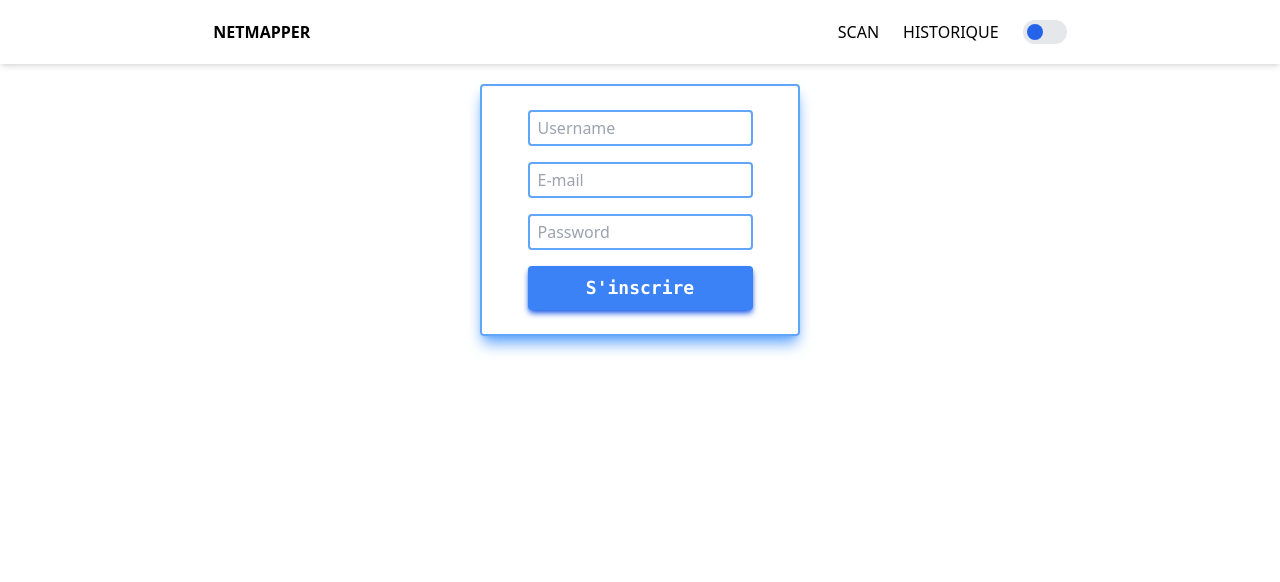
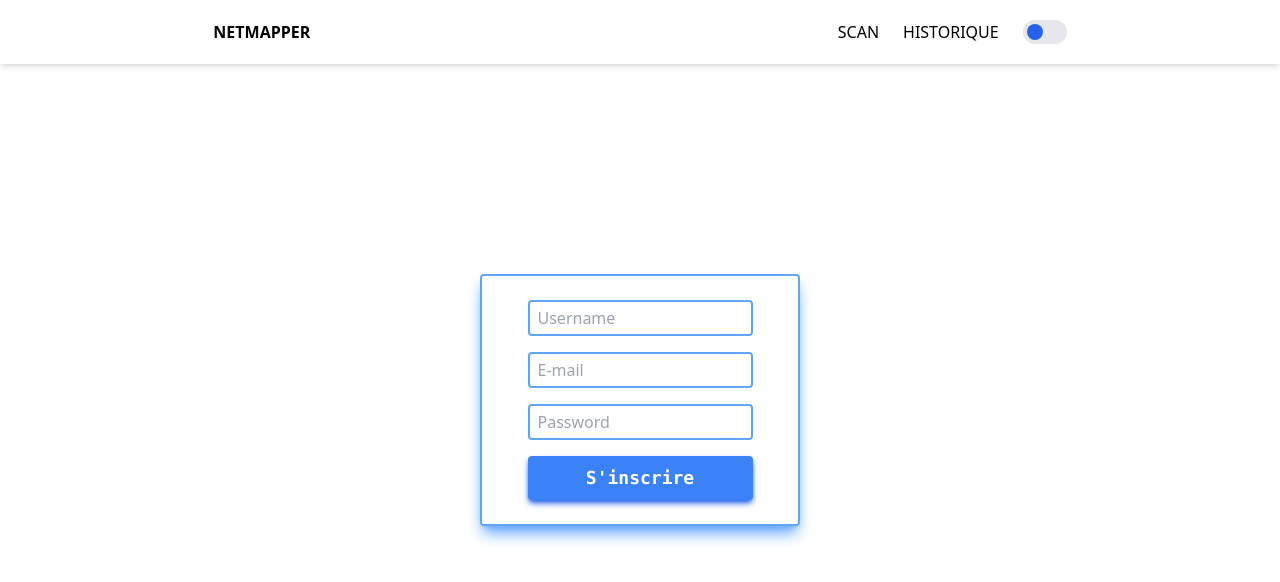
Before and after one commit to Zweird-958/netmapper, a Next.js app: page /sign-up in a window 1280 px wide. Shown: the top 582 px of the page. Built offline with nearby package versions, Linux system fonts and the light colour scheme; no server answers.

Commit message:
AbsoluteDiv Component

```diff
--- a/src/pages/scan.js
+++ b/src/pages/scan.js
@@ -9,6 +9,7 @@ import api from "@/web/services/api"
 import { useState } from "react"
 import * as yup from "yup"
 import { CgSpinner } from "react-icons/cg"
+import AbsoluteDiv from "@/web/components/AbsoluteDiv"
 
 const initialValues = {
   ip: "",
@@ -48,7 +49,7 @@ const Scan = () => {
   return (
     <Page>
       {!currentResult ? (
-        <div className="absolute -z-10 flex h-screen w-full flex-col items-center justify-center">
+        <AbsoluteDiv className="flex-col">
           {isLoading ? (
             <CgSpinner className="h-16 w-16 animate-spin text-blue-700" />
           ) : (
@@ -69,7 +70,7 @@ const Scan = () => {
               <SubmitButton>SCAN</SubmitButton>
             </Form>
           )}
-        </div>
+        </AbsoluteDiv>
       ) : currentResult.result ? (
         <div className="mx-auto mt-5 flex w-3/5 flex-col">
           <HistorySummary
--- a/src/pages/sign-up.js
+++ b/src/pages/sign-up.js
@@ -1,4 +1,5 @@
 import Page from "@/web/Page"
+import AbsoluteDiv from "@/web/components/AbsoluteDiv"
 import Field from "@/web/components/Field"
 import Form from "@/web/components/Form"
 import SubmitButton from "@/web/components/SubmitButton"
@@ -24,6 +25,7 @@ const SignUp = () => {
 
   return (
     <Page>
+      <AbsoluteDiv>
         <Form
           validationSchema={validationSchema}
           initialValues={initialValues}
@@ -34,6 +36,7 @@ const SignUp = () => {
           <Field name="password" placeholder="Password" type="password" />
           <SubmitButton>S'inscrire</SubmitButton>
         </Form>
+      </AbsoluteDiv>
     </Page>
   )
 }
--- /dev/null
+++ b/src/web/components/AbsoluteDiv.js
@@ -0,0 +1,18 @@
+import clsx from "clsx"
+
+const AbsoluteDiv = (props) => {
+  const { className, children } = props
+
+  return (
+    <div
+      className={clsx(
+        "absolute -z-10 flex h-screen w-full items-center justify-center",
+        className
+      )}
+    >
+      {children}
+    </div>
+  )
+}
+
+export default AbsoluteDiv
```
Lines whose indentation alone changed are shown as unchanged.
